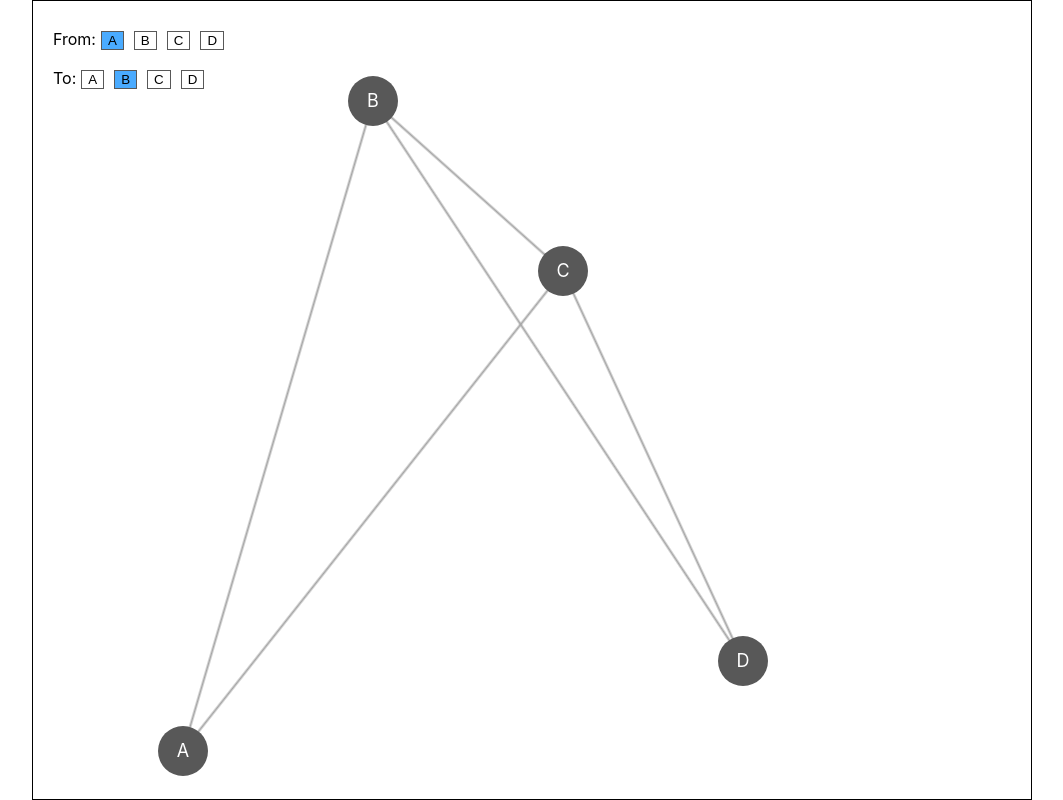
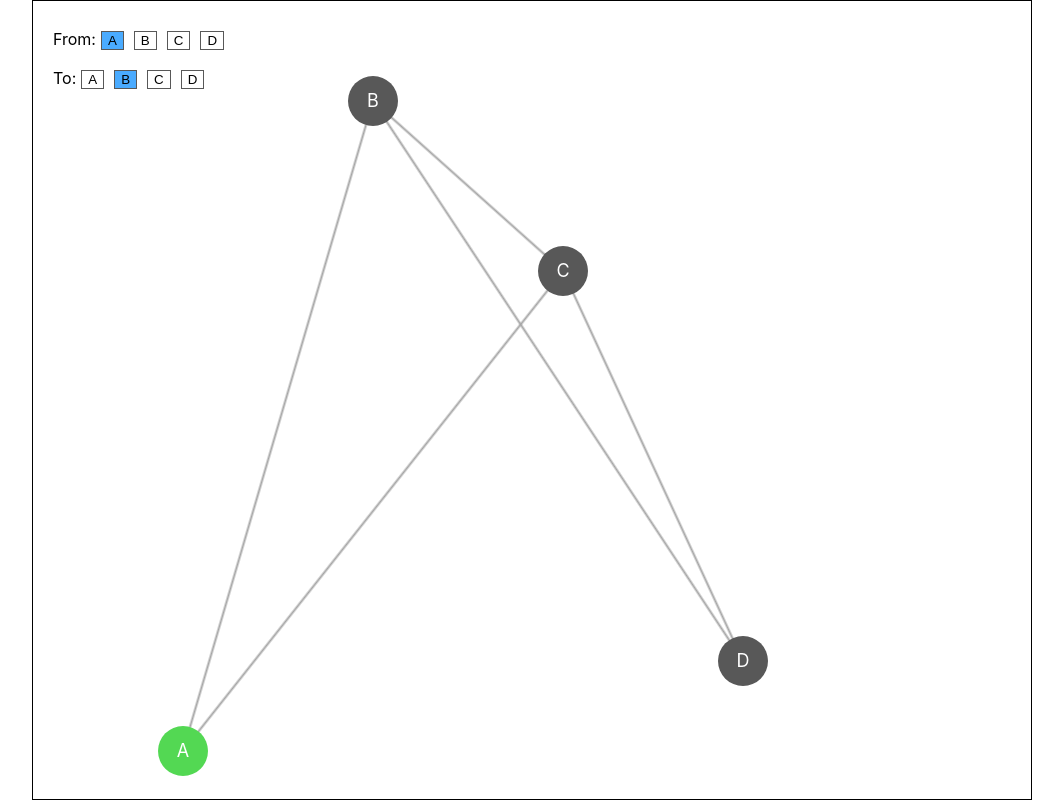
Before and after one commit to hadrianhughes/dijkstra, a React (Create React App) app: page / in a window 1280 px wide. Shown: the whole page, without its empty margins (108-1171 px from the left). Built offline with nearby package versions, Linux system fonts and the light colour scheme.

Commit message:
Highlight selected 'from' vertex in green

```diff
--- a/src/components/Graph/Edges.tsx
+++ b/src/components/Graph/Edges.tsx
@@ -4,7 +4,6 @@ import Edge from '../Edge';
 
 interface PropTypes {
   items: Array<EdgeT>;
-  container: Ref;
 }
 
 const Edges = ({ items }: PropTypes) => (
--- a/src/components/Graph/Graph.tsx
+++ b/src/components/Graph/Graph.tsx
@@ -16,7 +16,7 @@ export const GraphContext = React.createContext({
 });
 
 const Graph = ({ vertices, edges }: PropTypes) => {
-  const elRef = useRef({ offsetLeft: 0, offsetTop: 0 });
+  const elRef   = useRef({ offsetLeft: 0, offsetTop: 0 });
   const getLeft = () => elRef.current.offsetLeft;
   const getTop  = () => elRef.current.offsetTop;
 
@@ -51,8 +51,11 @@ const Graph = ({ vertices, edges }: PropTypes) => {
           options={Object.keys(vertices)}
           fromAtom={fromState}
           toAtom={toState} />
-        <Edges items={realEdges} container={elRef} />
-        <Vertices items={vertexStates} />
+        <Edges
+          items={realEdges} />
+        <Vertices
+          items={vertexStates}
+          fromAtom={fromState} />
       </GraphContext.Provider>
     </Container>
   );
--- a/src/components/Graph/Vertices.tsx
+++ b/src/components/Graph/Vertices.tsx
@@ -1,11 +1,13 @@
 import React from 'react';
+import { Atom } from '../../types';
 import Vertex from '../Vertex';
 
 interface PropTypes {
-  items: object;
+  items:    object;
+  fromAtom: Atom;
 }
 
-const Vertices = ({ items }: PropTypes) => (
+const Vertices = ({ items, fromAtom }: PropTypes) => (
   <>
     {
       Object.keys(items)
@@ -13,7 +15,8 @@ const Vertices = ({ items }: PropTypes) => (
           <Vertex
             key={items[k].key}
             vAtom={items[k]}
-            name={k} />
+            name={k}
+            fromAtom={fromAtom} />
         ))
     }
   </>
--- a/src/components/Vertex/Vertex.tsx
+++ b/src/components/Vertex/Vertex.tsx
@@ -1,19 +1,22 @@
 import React, { useState, useRef, useContext } from 'react';
-import { useRecoilState } from 'recoil';
+import { useRecoilState, useRecoilValue } from 'recoil';
 import { Atom } from '../../types';
 import { GraphContext } from '../Graph';
 import { Node } from './styles';
 
 interface PropTypes {
-  vAtom: Atom;
-  name:  string;
+  vAtom:    Atom;
+  name:     string;
+  fromAtom: Atom;
 }
 
-const Vertex = ({ vAtom, name }: PropTypes) => {
+const Vertex = ({ vAtom, name, fromAtom }: PropTypes) => {
   const { getLeft, getTop } = useContext(GraphContext);
   const lastPosition = useRef({ x: 0, y: 0 });
+  const [isDragging, setIsDragging] = useState(false);
+
   const [vectorState, setVectorState] = useRecoilState(vAtom);
-  const [isDragging, setIsDragging] = useState(false);
+  const from = useRecoilValue(fromAtom);
 
   const getMousePosition = (e: MouseEvent) => ({
     x: e.clientX - getLeft(),
@@ -47,7 +50,8 @@ const Vertex = ({ vAtom, name }: PropTypes) => {
       onMouseDown={handleMouseDown}
       onMouseUp={handleMouseUp}
       onMouseMove={handleMouseMove}
-      onClick={e => e.stopPropagation()}>{name}</Node>
+      onClick={e => e.stopPropagation()}
+      selected={from === name}>{name}</Node>
   );
 };
 
--- a/src/components/Vertex/styles.ts
+++ b/src/components/Vertex/styles.ts
@@ -1,4 +1,4 @@
-import styled from 'styled-components';
+import styled, { css } from 'styled-components';
 
 const SIZE = 50;
 
@@ -14,4 +14,6 @@ export const Node = styled.div`
   text-align: center;
   transform: translate(-50%, -50%);
   width:  ${SIZE}px;
+
+  ${props => props.selected ? css`background-color: #53d853;` : ''}
 `;
```
